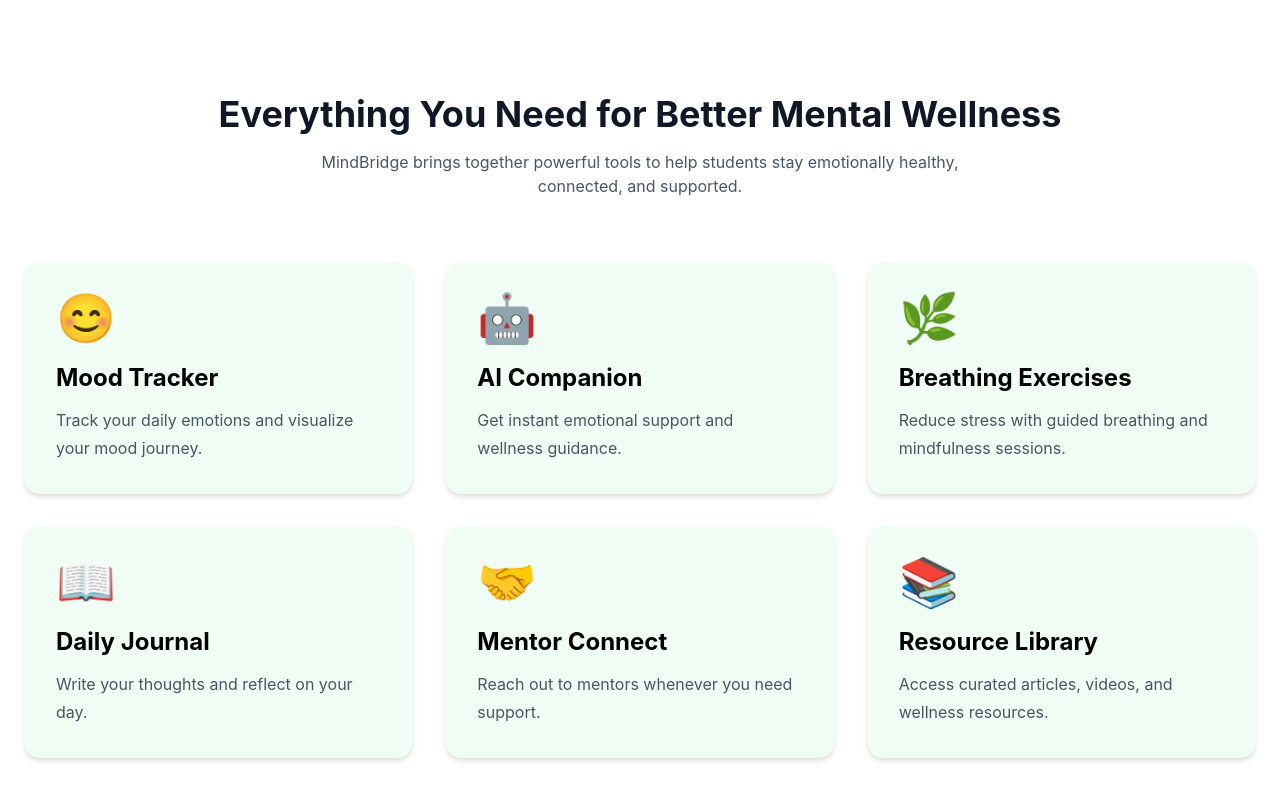
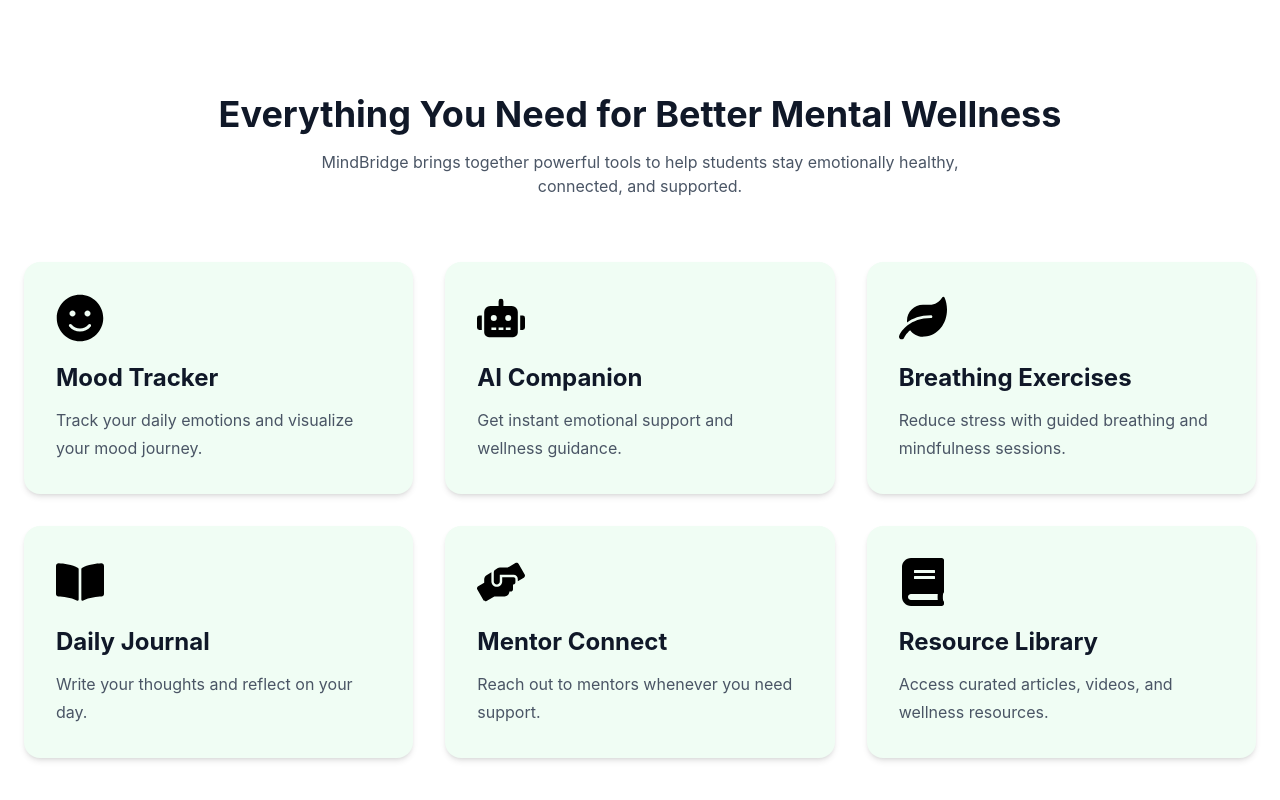
Before and after one commit to neha-gupta887/S-02-Mental-Health-Awareness-Campaign-for-First-Year-Students, a React (Vite) app: page / in a window 1280 px wide. Shown: the part 807-1607 px from the top of the page. Built offline with nearby package versions, Linux system fonts and the light colour scheme.

Commit message:
Replace feature emojis with React Icons

```diff
--- a/package.json
+++ b/package.json
@@ -13,6 +13,7 @@
     "@tailwindcss/vite": "^4.3.3",
     "react": "^19.2.7",
     "react-dom": "^19.2.7",
+    "react-icons": "^5.7.0",
     "tailwindcss": "^4.3.3"
   },
   "devDependencies": {
--- a/src/components/Features.jsx
+++ b/src/components/Features.jsx
@@ -1,33 +1,41 @@
+import {
+  FaSmile,
+  FaRobot,
+  FaLeaf,
+  FaBookOpen,
+  FaHandsHelping,
+  FaBook,
+} from "react-icons/fa";
 function Features() {
   const features = [
   {
     title: "Mood Tracker",
-      icon: "😊",
+    icon: <FaSmile />,
     description: "Track your daily emotions and visualize your mood journey.",
   },
   {
     title: "AI Companion",
-      icon: "🤖",
+    icon: <FaRobot />,
     description: "Get instant emotional support and wellness guidance.",
   },
   {
     title: "Breathing Exercises",
-      icon: "🌿",
+    icon: <FaLeaf />,
     description: "Reduce stress with guided breathing and mindfulness sessions.",
   },
   {
     title: "Daily Journal",
-      icon: "📖",
+    icon: <FaBookOpen />,
     description: "Write your thoughts and reflect on your day.",
   },
   {
     title: "Mentor Connect",
-      icon: "🤝",
+    icon: <FaHandsHelping />,
     description: "Reach out to mentors whenever you need support.",
   },
   {
     title: "Resource Library",
-      icon: "📚",
+    icon: <FaBook />,
     description: "Access curated articles, videos, and wellness resources.",
   },
 ];
@@ -35,7 +43,7 @@
   return (
     <section className="py-24 bg-white">
       <div className="max-w-7xl mx-auto px-6">
-
+        {/* Section Heading */}
         <div className="text-center">
           <h2 className="text-4xl font-bold text-gray-900">
             Everything You Need for Better Mental Wellness
@@ -47,16 +55,16 @@
           </p>
         </div>
 
+        {/* Feature Cards */}
         <div className="grid md:grid-cols-2 lg:grid-cols-3 gap-8 mt-16">
-
           {features.map((feature, index) => (
             <div
               key={index}
-              className="bg-green-50 rounded-2xl p-8 hover:bg-green-100 hover:-translate-y-2 transition-all duration-300 shadow-md"
+              className="bg-green-50 rounded-2xl p-8 shadow-md hover:bg-green-100 hover:-translate-y-2 hover:shadow-xl transition-all duration-300"
             >
               <div className="text-5xl">{feature.icon}</div>
 
-              <h3 className="mt-5 text-2xl font-bold">
+              <h3 className="mt-5 text-2xl font-bold text-gray-900">
                 {feature.title}
               </h3>
 
@@ -65,9 +73,7 @@
               </p>
             </div>
           ))}
-
         </div>
-
       </div>
     </section>
   );
```
Also changed, not shown: 1 other file (tests, documents, lock files or other folders). Lines whose indentation alone changed are shown as unchanged.
